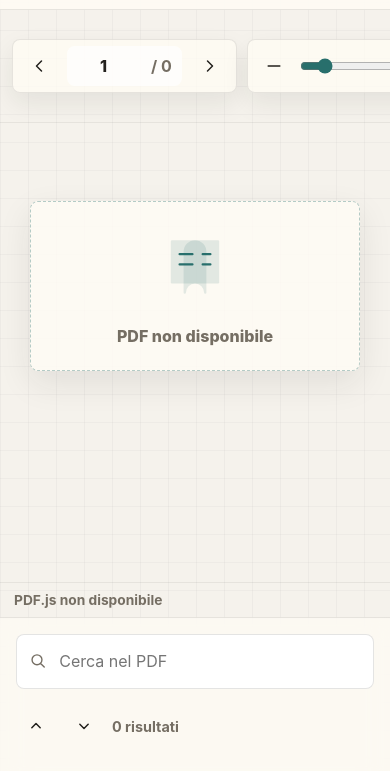
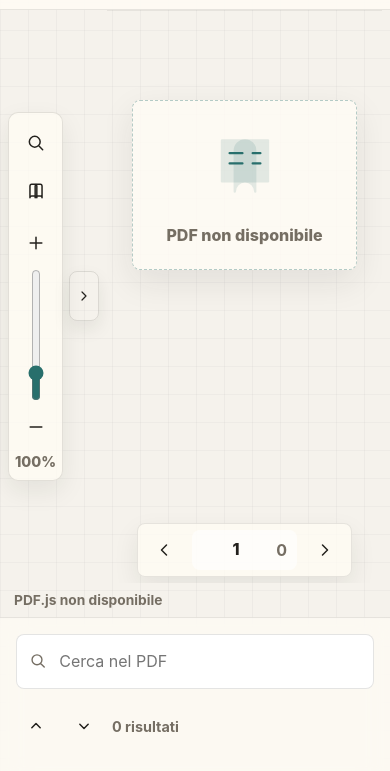
Before and after one commit to humasso/dnd_StrangerThings, a plain HTML site: page index.html in a window 390 px wide. Shown: the part 53-824 px from the top of the page. Drawn offline with Linux system fonts and the light colour scheme.

Commit message:
Organizzati tools nella pagina

```diff
--- a/index.html
+++ b/index.html
@@ -29,37 +29,10 @@
 
       <main class="reader-layout">
         <section class="reader-panel" aria-label="Lettore PDF">
-          <div class="toolbar" aria-label="Controlli PDF">
-            <div class="toolbar-group">
-              <button class="icon-button" type="button" id="prevButton" title="Indietro" aria-label="Indietro">
-                <svg viewBox="0 0 24 24" aria-hidden="true"><path d="M15 6 9 12l6 6" /></svg>
-              </button>
-              <label class="page-jump" for="pageInput">
-                <input id="pageInput" type="number" min="1" value="1" inputmode="numeric" aria-label="Pagina" />
-                <span id="totalPages">/ 0</span>
-              </label>
-              <button class="icon-button" type="button" id="nextButton" title="Avanti" aria-label="Avanti">
-                <svg viewBox="0 0 24 24" aria-hidden="true"><path d="m9 6 6 6-6 6" /></svg>
-              </button>
-            </div>
-
-            <div class="toolbar-group zoom-group">
-              <button class="icon-button" type="button" id="zoomOutButton" title="Riduci zoom" aria-label="Riduci zoom">
-                <svg viewBox="0 0 24 24" aria-hidden="true"><path d="M5 12h14" /></svg>
-              </button>
-              <input id="zoomRange" class="zoom-range" type="range" min="75" max="220" step="5" value="100" aria-label="Zoom" />
-              <button class="icon-button" type="button" id="zoomInButton" title="Aumenta zoom" aria-label="Aumenta zoom">
-                <svg viewBox="0 0 24 24" aria-hidden="true"><path d="M12 5v14M5 12h14" /></svg>
-              </button>
-              <span class="zoom-value" id="zoomValue">100%</span>
-            </div>
-
-            <div class="toolbar-group">
-              <button class="icon-button" type="button" id="spreadButton" title="Vista libro" aria-label="Vista libro">
-                <svg viewBox="0 0 24 24" aria-hidden="true">
-                  <path d="M4.75 5.75A2 2 0 0 1 6.75 4H11a2 2 0 0 1 2 2v14a2 2 0 0 0-2-2H6.75a2 2 0 0 0-2 2V5.75ZM19.25 5.75A2 2 0 0 0 17.25 4H13a2 2 0 0 0-2 2v14a2 2 0 0 1 2-2h4.25a2 2 0 0 1 2 2V5.75Z" />
-                </svg>
-              </button>
+          <div class="reader-workspace">
+            <div class="tools-wrap" id="toolsWrap">
+              <div class="tool-rail" id="toolRail" aria-label="Strumenti lettore">
+                <div class="toolbar-group view-group">
                   <button
                     class="icon-button"
                     type="button"
@@ -73,9 +46,39 @@
                       <path d="m20 20-4.1-4.1m1.1-5.4a6.5 6.5 0 1 1-13 0 6.5 6.5 0 0 1 13 0Z" />
                     </svg>
                   </button>
+                  <button class="icon-button" type="button" id="spreadButton" title="Vista libro" aria-label="Vista libro">
+                    <svg viewBox="0 0 24 24" aria-hidden="true">
+                      <path d="M4.75 5.75A2 2 0 0 1 6.75 4H11a2 2 0 0 1 2 2v14a2 2 0 0 0-2-2H6.75a2 2 0 0 0-2 2V5.75ZM19.25 5.75A2 2 0 0 0 17.25 4H13a2 2 0 0 0-2 2v14a2 2 0 0 1 2-2h4.25a2 2 0 0 1 2 2V5.75Z" />
+                    </svg>
+                  </button>
+                </div>
+
+                <div class="toolbar-group zoom-group">
+                  <button class="icon-button" type="button" id="zoomInButton" title="Aumenta zoom" aria-label="Aumenta zoom">
+                    <svg viewBox="0 0 24 24" aria-hidden="true"><path d="M12 5v14M5 12h14" /></svg>
+                  </button>
+                  <input id="zoomRange" class="zoom-range" type="range" min="75" max="220" step="5" value="100" aria-label="Zoom" />
+                  <button class="icon-button" type="button" id="zoomOutButton" title="Riduci zoom" aria-label="Riduci zoom">
+                    <svg viewBox="0 0 24 24" aria-hidden="true"><path d="M5 12h14" /></svg>
+                  </button>
+                  <span class="zoom-value" id="zoomValue">100%</span>
                 </div>
               </div>
 
+              <button
+                class="icon-button tools-toggle-button"
+                type="button"
+                id="toolsToggleButton"
+                title="Nascondi strumenti"
+                aria-label="Nascondi strumenti"
+                aria-controls="toolRail"
+                aria-expanded="true"
+              >
+                <svg viewBox="0 0 24 24" aria-hidden="true"><path d="m9 6 6 6-6 6" /></svg>
+              </button>
+            </div>
+
+            <div class="pdf-column">
               <div class="book-stage" id="bookStage">
                 <div class="empty-state" id="emptyState">
                   <div class="empty-icon" aria-hidden="true">
@@ -90,8 +93,25 @@
                 <div class="spread" id="pageSpread" aria-live="polite"></div>
               </div>
 
+              <div class="toolbar page-toolbar" aria-label="Controlli PDF">
+                <div class="toolbar-group page-group">
+                  <button class="icon-button" type="button" id="prevButton" title="Indietro" aria-label="Indietro">
+                    <svg viewBox="0 0 24 24" aria-hidden="true"><path d="M15 6 9 12l6 6" /></svg>
+                  </button>
+                  <label class="page-jump" for="pageInput">
+                    <input id="pageInput" min="1" value="1" inputmode="numeric" aria-label="Pagina" />
+                    <span id="totalPages">0</span>
+                  </label>
+                  <button class="icon-button" type="button" id="nextButton" title="Avanti" aria-label="Avanti">
+                    <svg viewBox="0 0 24 24" aria-hidden="true"><path d="m9 6 6 6-6 6" /></svg>
+                  </button>
+                </div>
+              </div>
+            </div>
+          </div>
+
           <div class="statusbar">
-            <span id="statusText">Pronto</span>
+            <span id="statusText"></span>
           </div>
         </section>
 
--- a/styles.css
+++ b/styles.css
@@ -11,7 +11,7 @@
   --accent-soft: #dcefeb;
   --paper: #fffdfa;
   --shadow: 0 18px 50px rgba(31, 34, 31, 0.17);
-  --toolbar-height: 70px;
+  --toolbar-height: 62px;
 }
 
 * {
@@ -148,7 +148,7 @@ svg {
 
 .reader-panel {
   display: grid;
-  grid-template-rows: auto minmax(0, 1fr) auto;
+  grid-template-rows: minmax(0, 1fr) auto;
   min-width: 0;
   min-height: 0;
 }
@@ -157,7 +157,6 @@ svg {
   display: flex;
   align-items: center;
   justify-content: center;
-  flex-wrap: wrap;
   gap: 10px;
   min-height: var(--toolbar-height);
   padding: 10px clamp(12px, 2vw, 24px);
@@ -172,6 +171,84 @@ svg {
   border-radius: 8px;
   background: rgba(255, 252, 245, 0.74);
   box-shadow: 0 10px 26px rgba(31, 34, 31, 0.08);
+}
+
+.page-group {
+  justify-content: center;
+}
+
+.reader-workspace {
+  display: grid;
+  grid-template-columns: max-content minmax(0, 1fr);
+  gap: 14px;
+  align-items: stretch;
+  min-height: 0;
+  padding: 0 clamp(12px, 2vw, 24px);
+}
+
+.pdf-column {
+  display: grid;
+  grid-template-rows: minmax(0, 1fr) auto;
+  min-height: 0;
+}
+
+.tools-wrap {
+  display: flex;
+  align-items: center;
+  align-self: center;
+  gap: 8px;
+  min-height: 0;
+}
+
+.tool-rail {
+  display: grid;
+  justify-items: center;
+  gap: 10px;
+  padding: 10px 8px;
+  border: 1px solid rgba(35, 33, 29, 0.12);
+  border-radius: 10px;
+  background: rgba(255, 252, 245, 0.74);
+  box-shadow: 0 10px 26px rgba(31, 34, 31, 0.08);
+}
+
+.tool-rail .toolbar-group {
+  padding: 2px;
+  border: 0;
+  background: transparent;
+  box-shadow: none;
+}
+
+.view-group {
+  display: grid;
+  justify-items: center;
+}
+
+.zoom-group {
+  display: grid;
+  justify-items: center;
+  align-content: start;
+}
+
+.tools-toggle-button {
+  width: 34px;
+  height: 56px;
+  border: 1px solid rgba(35, 33, 29, 0.12);
+  background: rgba(255, 252, 245, 0.8);
+  color: var(--muted);
+  box-shadow: 0 8px 18px rgba(31, 34, 31, 0.08);
+}
+
+.tools-toggle-button svg {
+  transition: transform 160ms ease;
+}
+
+.tools-wrap.is-collapsed .tools-toggle-button svg {
+  transform: rotate(180deg);
+}
+
+.page-toolbar {
+  min-height: var(--toolbar-height);
+  padding: 8px 0 4px;
 }
 
 .icon-button {
@@ -241,16 +318,22 @@ input:disabled {
 }
 
 .zoom-range {
-  width: clamp(110px, 14vw, 180px);
+  width: 24px;
+  height: clamp(125px, 17vh, 195px);
+  margin: 2px 0;
+  writing-mode: vertical-lr;
+  direction: rtl;
+  appearance: slider-vertical;
+  -webkit-appearance: slider-vertical;
   accent-color: var(--accent);
 }
 
 .zoom-value {
-  min-width: 3.75rem;
+  min-width: 0;
   color: var(--muted);
   font-size: 0.9rem;
   font-weight: 800;
-  text-align: right;
+  text-align: center;
 }
 
 .book-stage {
@@ -260,7 +343,7 @@ input:disabled {
   overflow: auto;
   padding: clamp(14px, 2.5vw, 28px);
   border-top: 1px solid rgba(35, 33, 29, 0.07);
-  border-bottom: 1px solid rgba(35, 33, 29, 0.07);
+
   scroll-behavior: smooth;
 }
 
@@ -311,7 +394,7 @@ input:disabled {
   overflow: hidden;
   border-radius: 7px;
   background: var(--paper);
-  box-shadow: var(--shadow);
+  box-shadow: none;
 }
 
 .page-shell::after {
@@ -319,22 +402,15 @@ input:disabled {
   position: absolute;
   inset: 0;
   pointer-events: none;
-  box-shadow:
-    inset 0 0 0 1px rgba(35, 33, 29, 0.08),
-    inset 14px 0 20px rgba(35, 33, 29, 0.04),
-    inset -14px 0 20px rgba(35, 33, 29, 0.035);
+  box-shadow: inset 0 0 0 1px rgba(35, 33, 29, 0.08);
 }
 
 .page-shell.is-right::after {
-  box-shadow:
-    inset 0 0 0 1px rgba(35, 33, 29, 0.08),
-    inset 18px 0 22px rgba(35, 33, 29, 0.07);
+  box-shadow: inset 0 0 0 1px rgba(35, 33, 29, 0.08);
 }
 
 .page-shell.is-left::after {
-  box-shadow:
-    inset 0 0 0 1px rgba(35, 33, 29, 0.08),
-    inset -18px 0 22px rgba(35, 33, 29, 0.07);
+  box-shadow: inset 0 0 0 1px rgba(35, 33, 29, 0.08);
 }
 
 .book-stage.is-turning-forward .page-shell {
@@ -504,6 +580,7 @@ input:disabled {
   color: var(--muted);
   font-size: 0.9rem;
   line-height: 1.35;
+  line-clamp: 2;
   -webkit-box-orient: vertical;
   -webkit-line-clamp: 2;
 }
@@ -558,6 +635,51 @@ input:disabled {
     min-height: 68vh;
   }
 
+  .reader-workspace {
+    grid-template-columns: max-content minmax(0, 1fr);
+    gap: 10px;
+    padding: 0 10px;
+  }
+
+  .pdf-column {
+    min-height: 0;
+  }
+
+  .tools-wrap {
+    gap: 6px;
+  }
+
+  .tool-rail {
+    gap: 8px;
+    padding: 8px 6px;
+  }
+
+  .view-group,
+  .zoom-group {
+    display: grid;
+    justify-items: center;
+    align-content: start;
+  }
+
+  .zoom-group {
+    gap: 6px;
+  }
+
+  .zoom-range {
+    width: 22px;
+    height: clamp(110px, 18vh, 170px);
+    margin: 0;
+    writing-mode: vertical-lr;
+    direction: rtl;
+    appearance: slider-vertical;
+    -webkit-appearance: slider-vertical;
+  }
+
+  .zoom-value {
+    min-width: 0;
+    text-align: center;
+  }
+
   .search-panel {
     grid-template-rows: auto auto auto;
     border-left: 0;
@@ -572,7 +694,30 @@ input:disabled {
 
 @media (max-width: 640px) {
   :root {
-    --toolbar-height: 112px;
+    --toolbar-height: 70px;
+  }
+
+  .reader-workspace {
+    grid-template-columns: max-content minmax(0, 1fr);
+    gap: 8px;
+    padding: 0 8px;
+  }
+
+  .tools-wrap {
+    gap: 6px;
+  }
+
+  .tool-rail {
+    padding: 8px 4px;
+  }
+
+  .tools-toggle-button {
+    width: 30px;
+    height: 50px;
+  }
+
+  .zoom-range {
+    height: clamp(92px, 16vh, 132px);
   }
 
   .topbar {
@@ -595,25 +740,13 @@ input:disabled {
   }
 
   .toolbar {
-    justify-content: flex-start;
+    justify-content: center;
     overflow-x: auto;
     flex-wrap: nowrap;
   }
 
-  .toolbar-group {
+  .page-group {
     flex: 0 0 auto;
-  }
-
-  .zoom-group {
-    gap: 4px;
-  }
-
-  .zoom-range {
-    width: 118px;
-  }
-
-  .zoom-value {
-    min-width: 3.25rem;
   }
 
   .book-stage {
```
Also changed, not shown: app.js (+28 -2 lines). Lines whose indentation alone changed are shown as unchanged.
